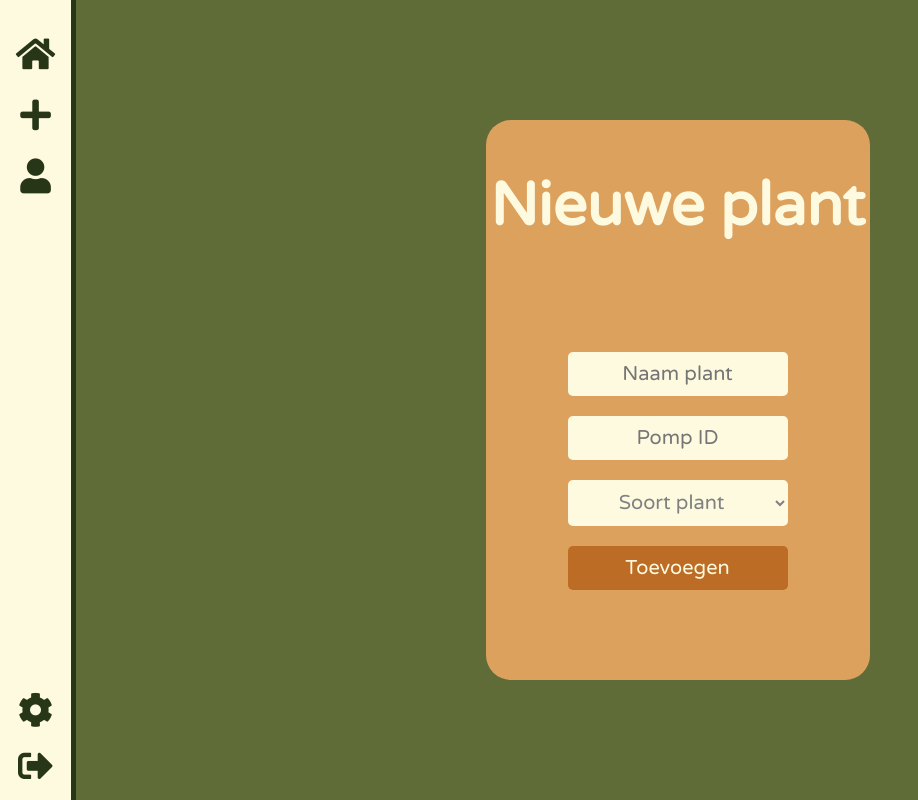
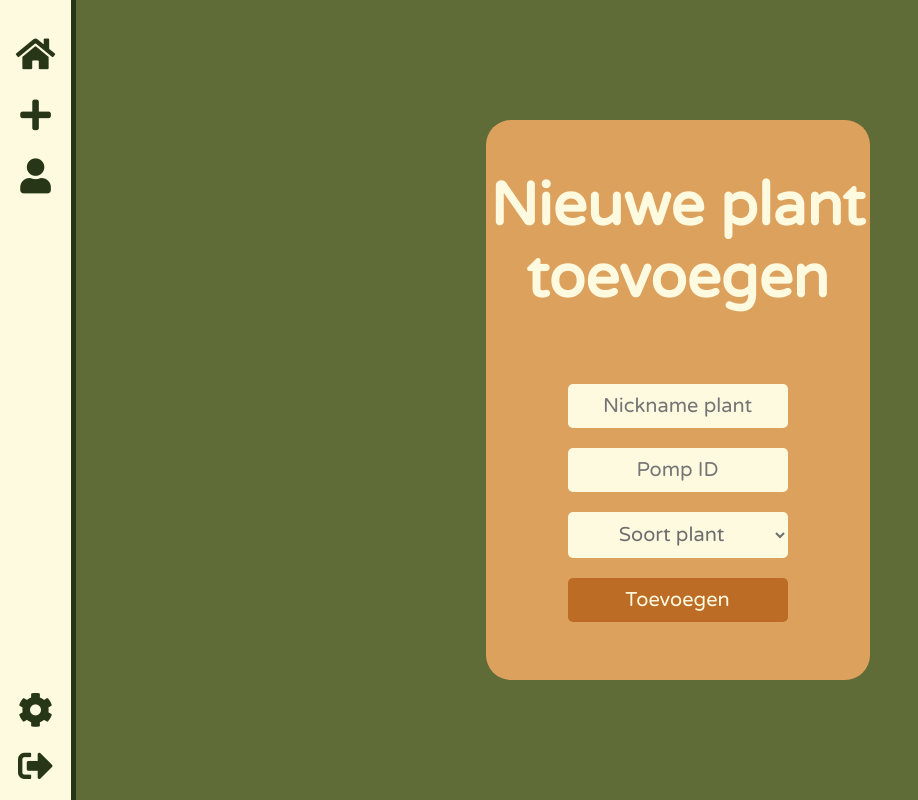
Before and after one commit to ChillsyOnGit/FloraFlux, a PHP site: page /add.php in a window 1280 px wide. Shown: the whole page, without its empty margins (0-918 px from the left). Run offline with PHP 8.4, Linux system fonts and the light colour scheme.

Commit message:
kleine fixes

```diff
--- a/add.php
+++ b/add.php
@@ -5,10 +5,10 @@ require_once 'assets/sidebar.php'; ?>
 <section>
 
     <div class="box1">
-        <h1>Nieuwe plant</h1>
-        <br><br><br>
+        <h1>Nieuwe plant toevoegen</h1>
+        <br>
      <form action ="login.php" method="post">
-        <input type="text" name="Naam plant" placeholder="Naam plant">
+        <input type="text" name="Naam plant" placeholder="Nickname plant">
         <br>
         <input type="text" name="Pomp ID" placeholder="Pomp ID">
         <br>
--- a/css/plant-add.css
+++ b/css/plant-add.css
@@ -46,7 +46,7 @@ select {
     font-size: 20px;
     padding: 10px;
     border-radius: 5px;
-    color: grey;
+    color: rgb(110, 110, 110);
     background-color: #FEFAE0;
     border: none;
     width: 100%;
```
